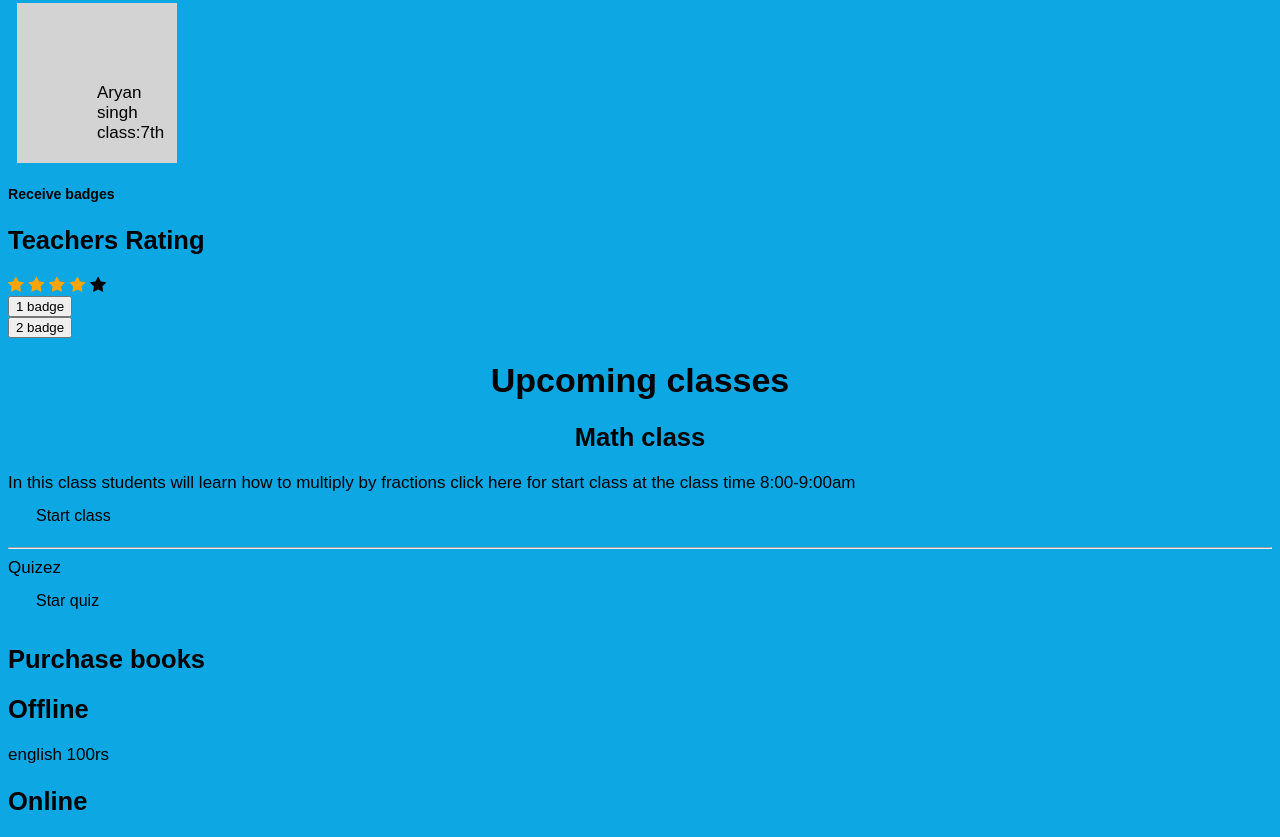
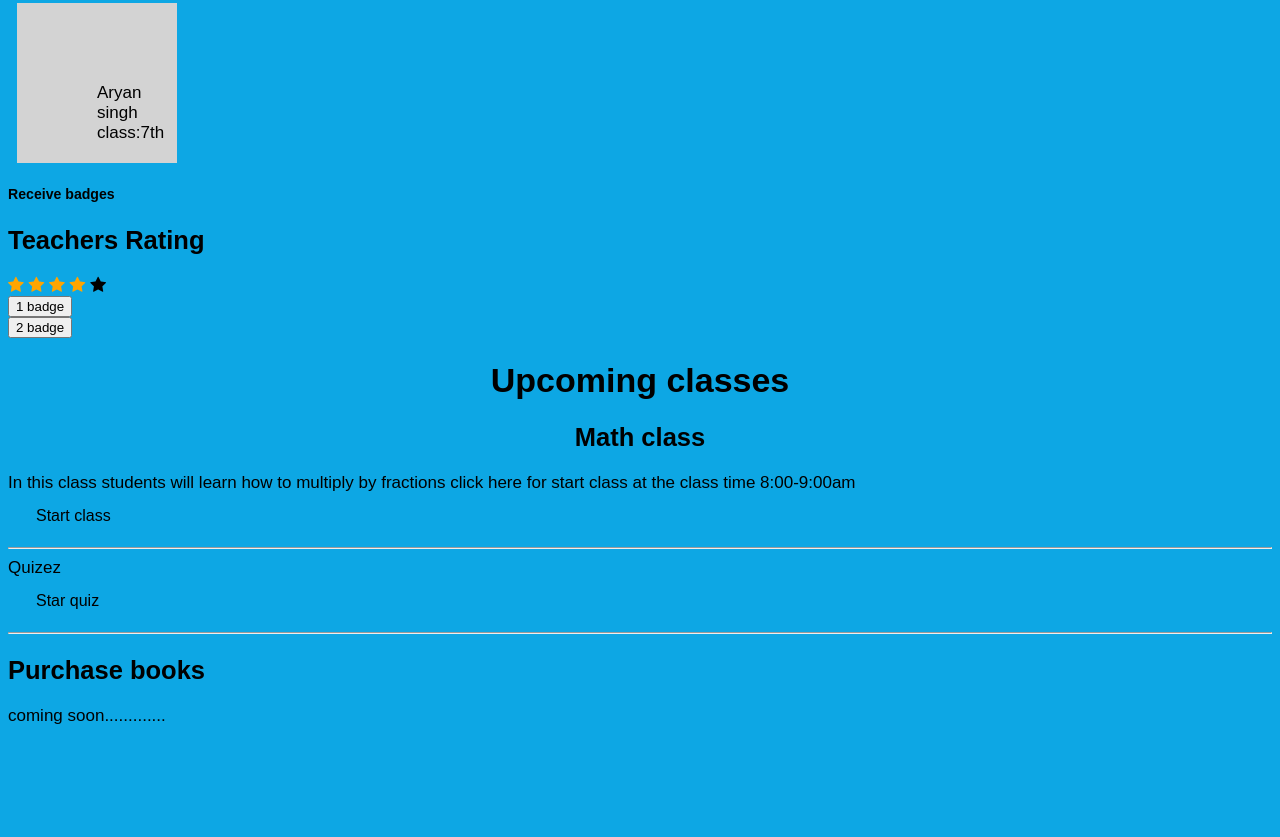
Before and after one commit to Ishaansingh/Studentd1dashboard, a plain HTML site: page Index.html in a window 1280 px wide. Shown: the part 415-1252 px from the top of the page. After the commit the page ends 1149 px from the top, so only its background shows below. Drawn offline with Linux system fonts and the light colour scheme.

Commit message:
Add files via upload

```diff
--- a/Index.html
+++ b/Index.html
@@ -268,10 +268,8 @@ Quizez
 <form action="https://quiz7th.netlify.app/">
   <button class="btn warning">Star quiz</button>
    </form>
-
+<hr>
 <h2>Purchase books</h2>
-<h2>Offline</h2>
-english 100rs
-         <h2>Online</h2>
+coming soon.............
 </body>
 </html>
```
